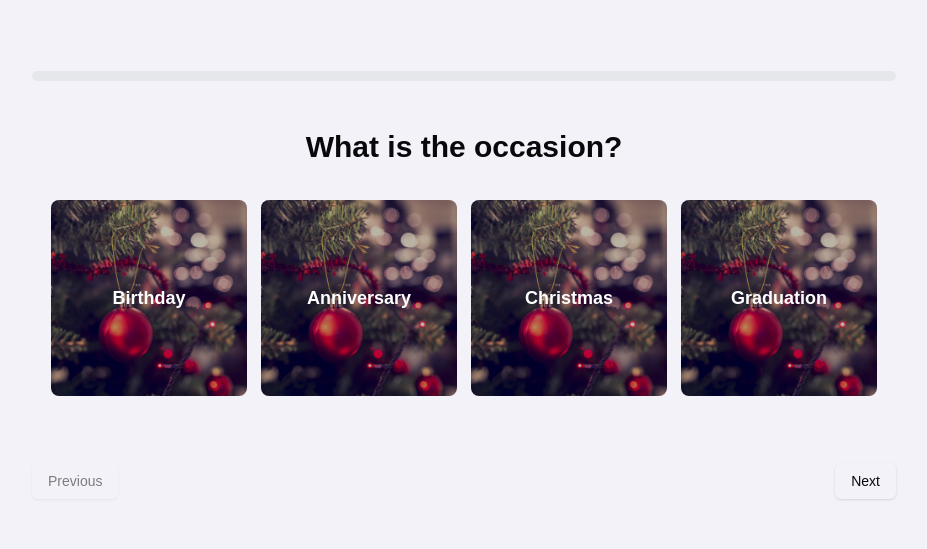
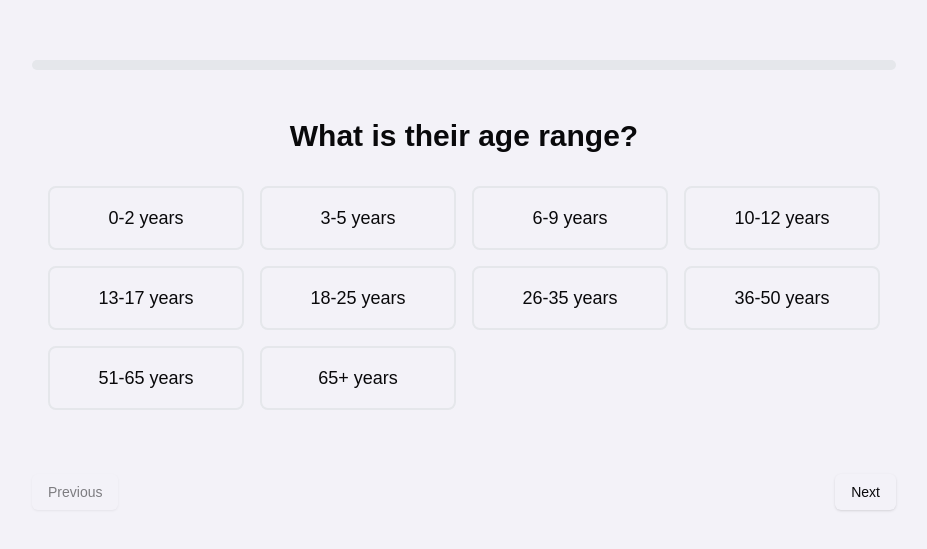
Before and after one commit to bogdan-miron/gift-genie-polihack2024, a Next.js app in the folder webapp/: page / in a window 1280 px wide. Shown: the part 115-664 px from the top of the page, without its empty margins (176-1103 px from the left). Built offline with nearby package versions, Linux system fonts and the light colour scheme.

Commit message:
results page

```diff
--- a/webapp/src/app/page.tsx
+++ b/webapp/src/app/page.tsx
@@ -1,61 +1,5 @@
-import { GiftFinderForm, Question } from '@/components/gift-finder-form';
-
-// Sample questions data
-const questions: Question[] = [
-  {
-    id: 'occasion',
-    question: 'What is the occasion?',
-    choices: [
-      {
-        id: 'birthday',
-        title: 'Birthday',
-        image: '/Christmas WebP Resize.jpg',
-      },
-      {
-        id: 'anniversary',
-        title: 'Anniversary',
-        image: '/Christmas WebP Resize.jpg',
-      },
-      {
-        id: 'christmas',
-        title: 'Christmas',
-        image: '/Christmas WebP Resize.jpg',
-      },
-      {
-        id: 'graduation',
-        title: 'Graduation',
-        image: '/Christmas WebP Resize.jpg',
-      },
-    ],
-  },
-  {
-    id: 'recipient',
-    question: 'Who is the gift for?',
-    choices: [
-      {
-        id: 'partner',
-        title: 'Partner',
-        image: '/Christmas WebP Resize.jpg',
-      },
-      {
-        id: 'friend',
-        title: 'Friend',
-        image: '/Christmas WebP Resize.jpg',
-      },
-      {
-        id: 'family',
-        title: 'Family Member',
-        image: '/Christmas WebP Resize.jpg',
-      },
-      {
-        id: 'coworker',
-        title: 'Coworker',
-        image: '/Christmas WebP Resize.jpg',
-      },
-    ],
-  },
-  // Add more questions here...
-];
+import { questions } from '@/lib/questions';
+import { GiftFinderForm } from '@/components/gift-finder-form';
 
 export default function Home() {
   return (
--- a/webapp/src/components/gift-finder-form.tsx
+++ b/webapp/src/components/gift-finder-form.tsx
@@ -2,16 +2,12 @@
 
 import { useState, useEffect } from 'react';
 import { useRouter, useSearchParams } from 'next/navigation';
-import GiftGrid, { Choice } from './gift-grid';
+import GiftGrid from './gift-grid';
 import { Button } from '@/components/ui/button';
 import { ProgressBar } from './progress-bar';
 import { useGiftFinderStore } from '@/lib/store';
-
-export interface Question {
-  id: string;
-  question: string;
-  choices: Choice[];
-}
+import { Question } from '@/lib/store';
+import TextGrid from './text-grid';
 
 export function GiftFinderForm({ questions }: { questions: Question[] }) {
   const router = useRouter();
@@ -51,12 +47,23 @@ export function GiftFinderForm({ questions }: { questions: Question[] }) {
   return (
     <div className='container mx-auto px-4 py-8'>
       <ProgressBar currentStep={currentStep} totalSteps={questions.length} />
+      {currentQuestion.type === 'image' ? (
         <GiftGrid
           question={currentQuestion.question}
           choices={currentQuestion.choices}
           onSelectionChange={handleSelectionChange}
+          multiSelect={currentQuestion.multiSelect}
           initialSelection={answers[currentQuestion.id] || []}
         />
+      ) : (
+        <TextGrid
+          question={currentQuestion.question}
+          choices={currentQuestion.choices}
+          onSelectionChange={handleSelectionChange}
+          multiSelect={currentQuestion.multiSelect}
+          initialSelection={answers[currentQuestion.id] || []}
+        />
+      )}
       <div className='flex justify-between mt-8'>
         <Button onClick={goToPreviousQuestion} disabled={currentStep === 1}>
           Previous
--- /dev/null
+++ b/webapp/src/components/text-grid.tsx
@@ -0,0 +1,62 @@
+'use client';
+
+import { useState } from 'react';
+import { cn } from '@/lib/utils';
+import { TextChoice } from '@/lib/store';
+
+interface TextGridProps {
+  question: string;
+  choices: TextChoice[];
+  onSelectionChange: (selectedChoices: string[]) => void;
+  multiSelect?: boolean;
+  initialSelection?: string[];
+}
+
+export default function TextGrid({
+  question,
+  choices,
+  onSelectionChange,
+  multiSelect = false,
+  initialSelection = [],
+}: TextGridProps) {
+  const [selectedChoices, setSelectedChoices] =
+    useState<string[]>(initialSelection);
+
+  const handleSelection = (id: string) => {
+    let newSelection: string[];
+
+    if (multiSelect) {
+      newSelection = selectedChoices.includes(id)
+        ? selectedChoices.filter((item) => item !== id)
+        : [...selectedChoices, id];
+    } else {
+      newSelection = [id];
+    }
+
+    setSelectedChoices(newSelection);
+    onSelectionChange(newSelection);
+  };
+
+  return (
+    <div className='container mx-auto px-4 py-8'>
+      <h1 className='text-3xl font-bold text-center mb-8'>{question}</h1>
+      <div className='grid grid-cols-1 sm:grid-cols-2 md:grid-cols-3 lg:grid-cols-4 gap-4'>
+        {choices.map((choice) => (
+          <button
+            key={choice.id}
+            className={cn(
+              'p-4 rounded-lg border-2 transition-all duration-300',
+              'hover:border-primary-500',
+              selectedChoices.includes(choice.id)
+                ? 'border-primary-500 bg-primary-50'
+                : 'border-gray-200'
+            )}
+            onClick={() => handleSelection(choice.id)}
+          >
+            <span className='text-lg font-medium'>{choice.title}</span>
+          </button>
+        ))}
+      </div>
+    </div>
+  );
+}
--- /dev/null
+++ b/webapp/src/lib/questions.ts
@@ -0,0 +1,102 @@
+import { Question } from './store';
+
+export const questions: Question[] = [
+  {
+    id: 'age',
+    type: 'text',
+    question: 'What is their age range?',
+    multiSelect: false,
+    choices: [
+      { id: '0-2', title: '0-2 years' },
+      { id: '3-5', title: '3-5 years' },
+      { id: '6-9', title: '6-9 years' },
+      { id: '10-12', title: '10-12 years' },
+      { id: '13-17', title: '13-17 years' },
+      { id: '18-25', title: '18-25 years' },
+      { id: '26-35', title: '26-35 years' },
+      { id: '36-50', title: '36-50 years' },
+      { id: '51-65', title: '51-65 years' },
+      { id: '65+', title: '65+ years' },
+    ],
+  },
+  {
+    id: 'gender',
+    type: 'text',
+    question: 'What is their gender?',
+    multiSelect: false,
+    choices: [
+      { id: 'male', title: 'Male' },
+      { id: 'female', title: 'Female' },
+    ],
+  },
+  {
+    id: 'relationship',
+    type: 'text',
+    question: 'What is your relationship with them?',
+    multiSelect: false,
+    choices: [
+      { id: 'family', title: 'Family' },
+      { id: 'romantic-partner', title: 'Romantic Partner' },
+      { id: 'friend', title: 'Friend' },
+      { id: 'close-friend', title: 'Close Friend' },
+      { id: 'professional', title: 'Professional/Co-worker' },
+    ],
+  },
+  {
+    id: 'interests',
+    type: 'text',
+    question: 'What are their areas of interest?',
+    multiSelect: true,
+    choices: [
+      { id: 'food-drinks', title: 'Food & Drinks' },
+      { id: 'health-wellness', title: 'Health & Wellness' },
+      { id: 'technology', title: 'Technology' },
+      { id: 'books-readings', title: 'Books & Readings' },
+      { id: 'experiences', title: 'Experiences' },
+      { id: 'travel', title: 'Travel' },
+      { id: 'fashion', title: 'Fashion' },
+      { id: 'home-living', title: 'Home & Living' },
+      { id: 'pets', title: 'Pets' },
+      { id: 'entertainment', title: 'Entertainment' },
+    ],
+  },
+  {
+    id: 'occasion',
+    type: 'image',
+    question: 'What is the occasion?',
+    multiSelect: false,
+    choices: [
+      {
+        id: 'birthday',
+        title: 'Birthday',
+        image: '/Christmas WebP Resize.jpg',
+      },
+      {
+        id: 'christmas',
+        title: 'Christmas',
+        image: '/Christmas WebP Resize.jpg',
+      },
+      // Add more occasion choices here
+    ],
+  },
+  {
+    id: 'style',
+    type: 'image',
+    question: 'What style do they prefer?',
+    multiSelect: true,
+    choices: [
+      {
+        id: 'modern',
+        title: 'Modern',
+        image: '/Christmas WebP Resize.jpg',
+      },
+      {
+        id: 'classic',
+        title: 'Classic',
+        image: '/Christmas WebP Resize.jpg',
+      },
+      // Add more style choices here
+    ],
+  },
+  // Add more image-based questions here
+];
```
Lines whose indentation alone changed are shown as unchanged.
